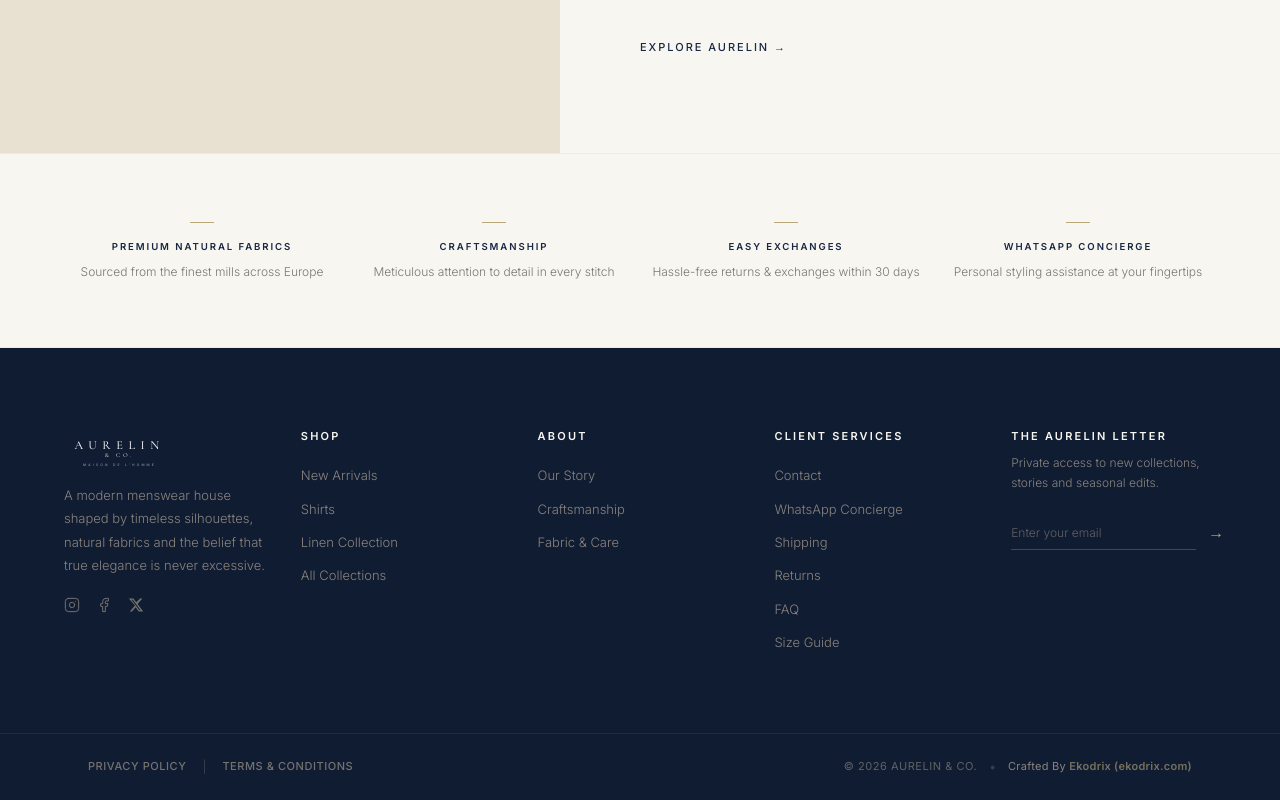
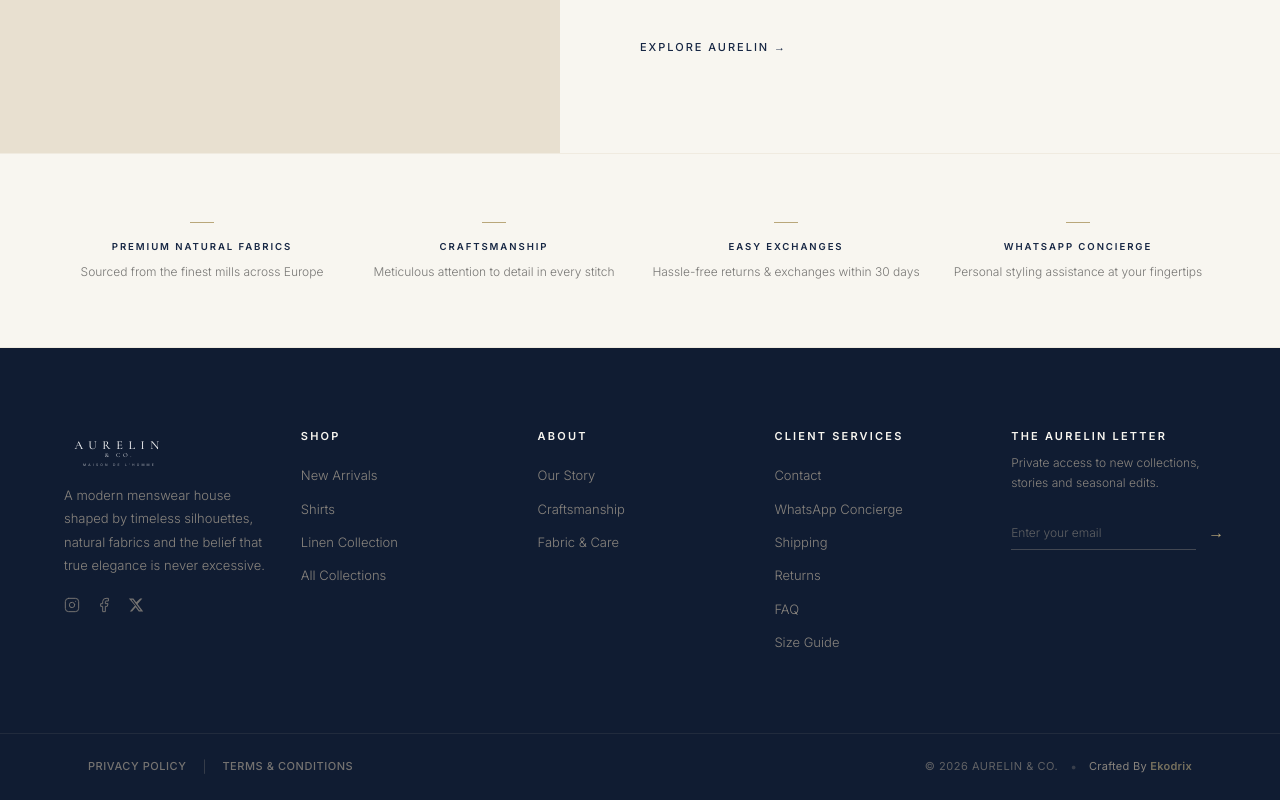
Before and after one commit to AURELIN-web/AURELIN-DEV, a Next.js app: page / in a window 1280 px wide. Shown: the part 2520-3320 px from the top of the page. Built offline with nearby package versions, Linux system fonts and the light colour scheme; no server answers; the database is empty.

Commit message:
fix(footer): show only Ekodrix as link text

```diff
--- a/components/storefront/Footer.tsx
+++ b/components/storefront/Footer.tsx
@@ -302,7 +302,7 @@ export default function Footer({
                 rel="noopener noreferrer"
                 className="text-[#B9A77A] hover:underline font-semibold"
               >
-                Ekodrix (ekodrix.com)
+                Ekodrix
               </a>
             </p>
           </div>
```
